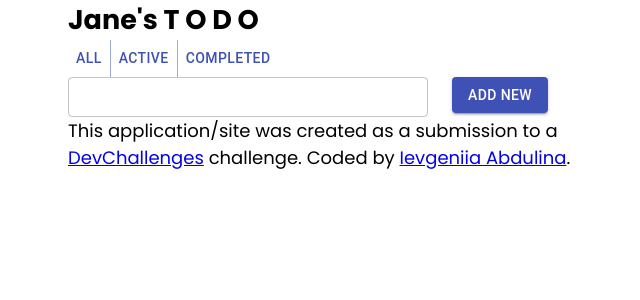
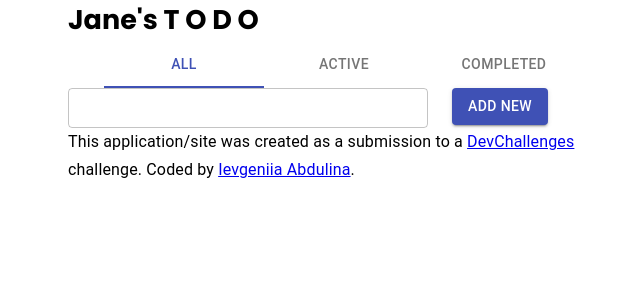
Before and after one commit to IevgeniiaAbdulina/Simple-Todo-React-App, a React (Create React App) app: page / in a window 1280 px wide. Shown: the top 300 px of the page, without its empty margins (296-936 px from the left). Built offline with nearby package versions, Linux system fonts and the light colour scheme.

Commit message:
Added Tabs to Filter Elements, Mui Button to Delete all todos and added Mui Typography element for Attribution

```diff
--- a/src/components/Attribution.js
+++ b/src/components/Attribution.js
@@ -1,9 +1,11 @@
+import { Typography } from '@material-ui/core';
+
 const Attribution = () => {
     return (
-        <div className='attribution'>
+        <Typography variant="subtitle1" className='attribution'>
             This application/site was created as a submission to a <a href='https://devchallenges.io/challenges' target="_blank" rel="noreferrer">DevChallenges</a> challenge.
             Coded by <a href='https://github.com/IevgeniiaAbdulina/Simple-Todo-React-App' target="_blank" rel="noreferrer">Ievgeniia Abdulina</a>.
-        </div>
+        </Typography>
      );
 }
 
--- a/src/components/Filters.js
+++ b/src/components/Filters.js
@@ -1,18 +1,26 @@
-import { Button, ButtonGroup } from "@material-ui/core";
+import { Tab, Tabs } from "@material-ui/core";
+import { useState } from "react";
 
 const Filters = ({ selectAllTodos, selectActiveTodos, selectCompletedTodos }) => {
+
+    const [value, setValue] = useState(0);
+
+    const handleChange = (event, newValue) => {
+        setValue(newValue);
+    }
+
     return (
-        <ButtonGroup variant="text" color="primary" aria-label="text primary button group" >
-           <Button className='tab active'
-               onClick={selectAllTodos}
-            >All</Button>
-           <Button className='tab active'
-               onClick={selectActiveTodos}
-            >Active</Button>
-           <Button className='tab active'
-               onClick={selectCompletedTodos}
-            >Completed</Button>
-        </ButtonGroup>
+        <Tabs
+            value={value}
+            onChange={handleChange}
+            indicatorColor='primary'
+            textColor='primary'
+            centered
+        >
+            <Tab label='All' onClick={selectAllTodos} />
+            <Tab label='Active' onClick={selectActiveTodos} />
+            <Tab label='Completed' onClick={selectCompletedTodos} />
+        </Tabs>
      );
 }
 
--- a/src/components/TodoList.js
+++ b/src/components/TodoList.js
@@ -1,4 +1,4 @@
-import { makeStyles } from '@material-ui/core';
+import { Button, makeStyles } from '@material-ui/core';
 import Todo from './Todo';
 
 const useStyles = makeStyles((theme) => ({
@@ -27,7 +27,10 @@ const ListTodos = ({todos, handleCompleted, showDeleteButton, deleteAllTodos, de
                 deleteOneTodo={deleteOneTodo}
                 showDeleteButton={showDeleteButton}
             />)}
-            {showDeleteButton && <button type="submit" onClick={deleteAllTodos}>Delete All</button>}
+            {showDeleteButton && <Button type="submit"
+                        variant='contained'
+                        color='primary'
+                        onClick={deleteAllTodos}>Delete All Todos</Button>}
 
 
         </div>
```
